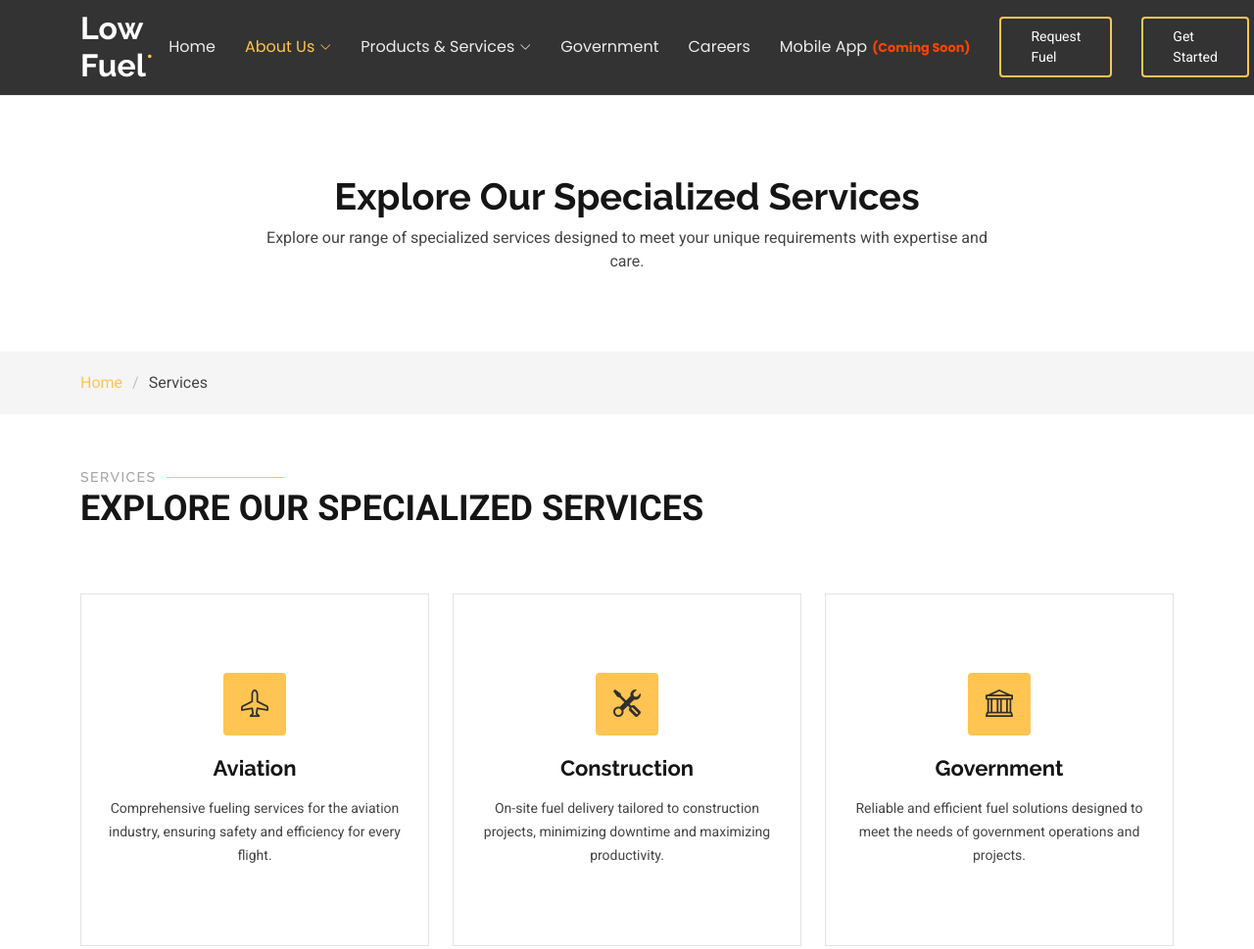
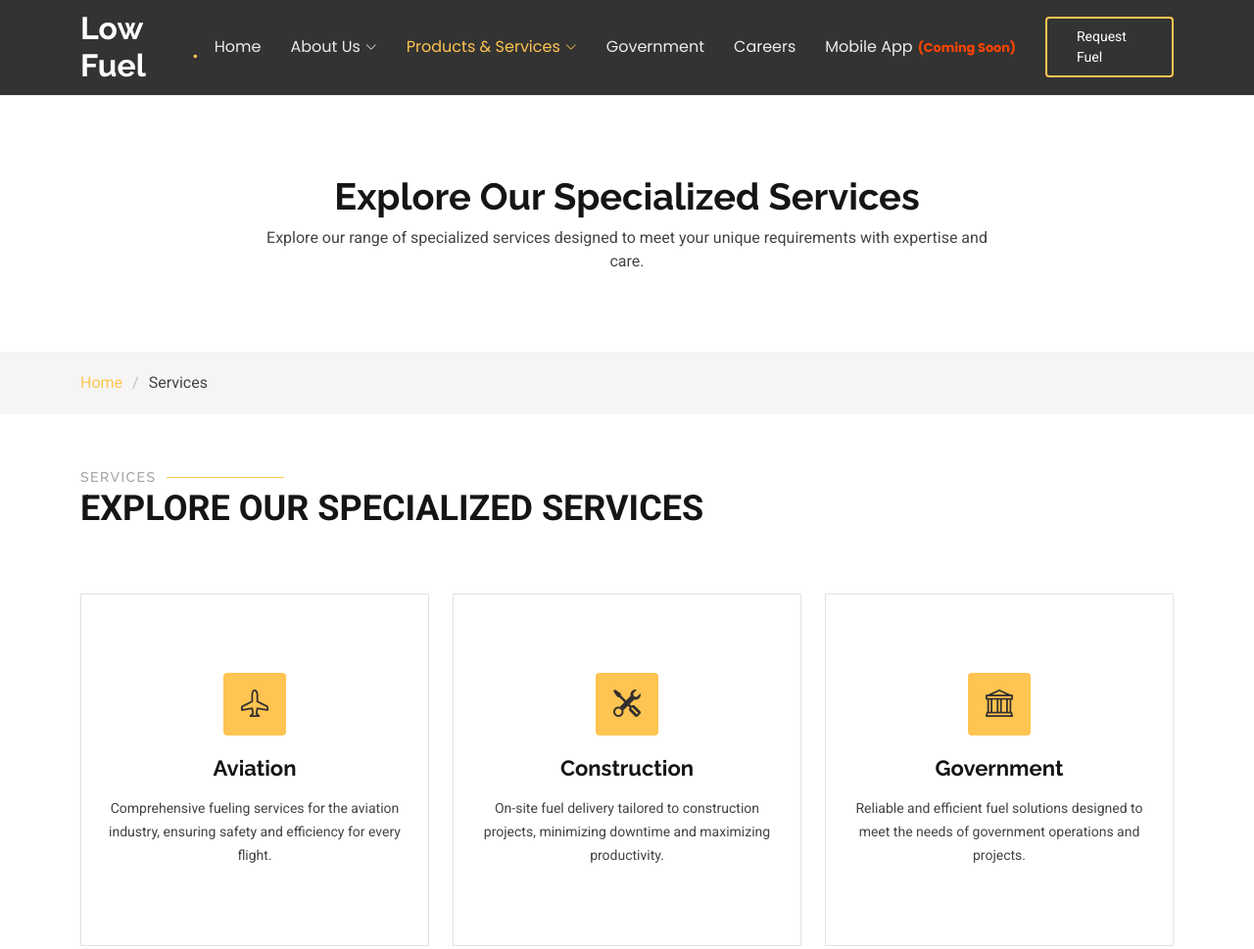
Before and after one commit to xtraordinaryDev/LowFuel-New, a plain HTML site: page services.html in a window 1280 px wide. Shown: the top 969 px of the page at 98% size. Drawn offline with Linux system fonts and the light colour scheme.

Commit message:
nav bar fix

```diff
--- a/services.html
+++ b/services.html
@@ -53,7 +53,7 @@
       <nav id="navmenu" class="navmenu">
         <ul>
             <li><a href="index.html#hero">Home</a></li>
-            <li class="dropdown"><a href="about.html" class="active"><span>About Us</span> <i
+            <li class="dropdown"><a href="about.html" ><span>About Us</span> <i
                         class="bi bi-chevron-down toggle-dropdown"></i></a>
                 <ul>
                     <li><a href="about.html"> About Us</a></li>
@@ -62,7 +62,7 @@
                     <li><a href="sustainability.html">Sustainability</a></li>
                 </ul>
             </li>
-            <li class="dropdown"><a href="products.html"><span>Products & Services</span> <i
+            <li class="dropdown"><a href="products.html" class="active"><span>Products & Services</span> <i
                 class="bi bi-chevron-down toggle-dropdown"></i></a>
             <ul>
               <li><a href="landFuels.html">Land Fuels</a></li>
@@ -77,7 +77,7 @@
     </nav>
 
     <a class="btn-getstarted" href="contact.html">Request Fuel</a>
-      <a class="btn-getstarted" href="index.html#about">Get Started</a>
+
 
     </div>
   </header>
```
Also changed, not shown: aviationFuels.html (+2 -2 lines), careers.html (+2 -2 lines), contact.html (+1 -1 lines), goverment.html (+2 -2 lines), landFuels.html (+2 -2 lines), portfolio-details.html (+1 -1 lines), products.html (+2 -2 lines), starter-page.html (+1 -1 lines).
